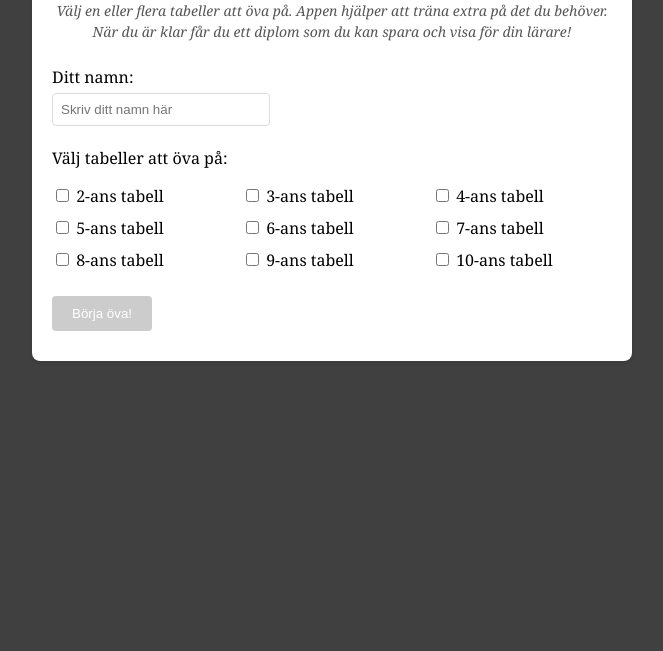
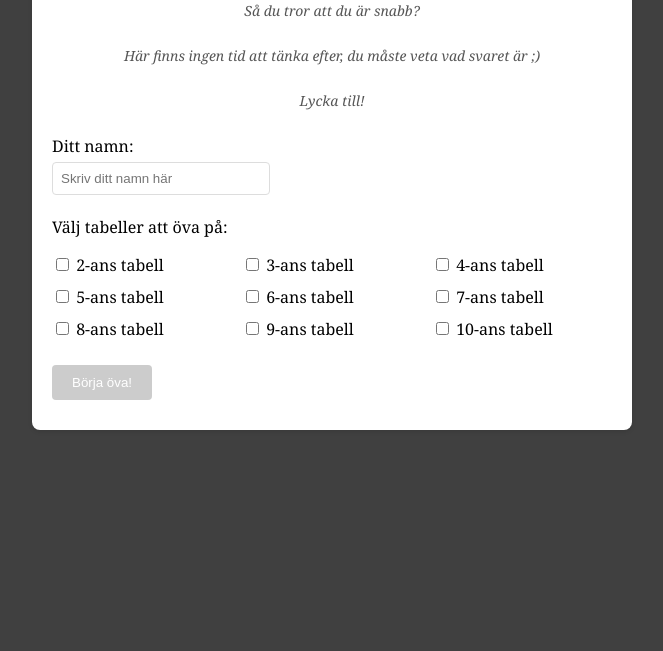
Before and after one commit to ximonse/Multiplikation-snabb, a plain HTML site: page index.html in a window 1280 px wide. Shown: the part 149-800 px from the top of the page, without its empty margins (308-971 px from the left). Drawn offline with nearby package versions, Linux system fonts and the light colour scheme.

Commit message:
Update index.html

```diff
--- a/index.html
+++ b/index.html
@@ -12,8 +12,8 @@
   <!-- Inställningsskärm -->
   <div id="setupScreen" class="setup-screen active">
     <h2>Välkommen till Multiplikationsträning!</h2>
-    <p>Välj en eller flera tabeller att öva på. Appen hjälper att träna extra på det du behöver.
-      <br>När du är klar får du ett diplom som du kan spara och visa för din lärare!</p>
+    <p>Så du tror att du är snabb?</p> <p>Här finns ingen tid att tänka efter, du måste veta vad svaret är ;)</p>
+    <p>Lycka till!</p>
     <div>
       <label>Ditt namn:</label><br>
       <input type="text" id="nameInput" placeholder="Skriv ditt namn här">
```
